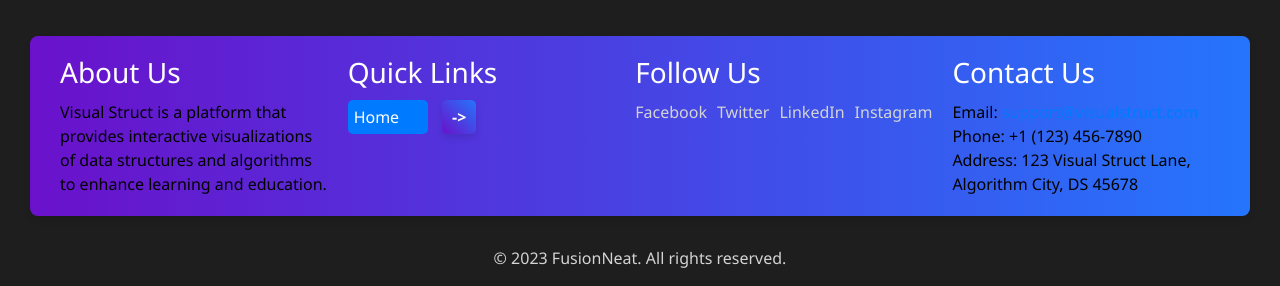
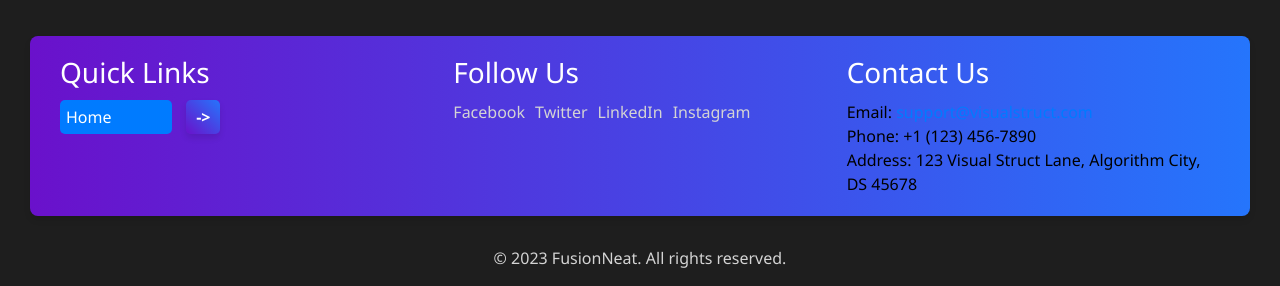
Before and after one commit to uday68/visual_struct, a Django app: page /visualizer/array/ in a window 1280 px wide. Shown: the part 1895-2181 px from the top of the page. Run offline with Django 5.2, Linux system fonts and the light colour scheme; some libraries are stand-ins or nearby versions.

Commit message:
changing footer

```diff
--- a/ds/template/footer.html
+++ b/ds/template/footer.html
@@ -141,10 +141,7 @@ button:focus {
 
     <footer>
         <div class="footer-container">
-            <div class="footer-section">
-                <h3>About Us</h3>
-                <p>Visual Struct is a platform that provides interactive visualizations of data structures and algorithms to enhance learning and education.</p>
-            </div>
+
             <div class="footer-section">
                 <h3>Quick Links</h3>
                 <select name="contact" id="quick-links">
```
